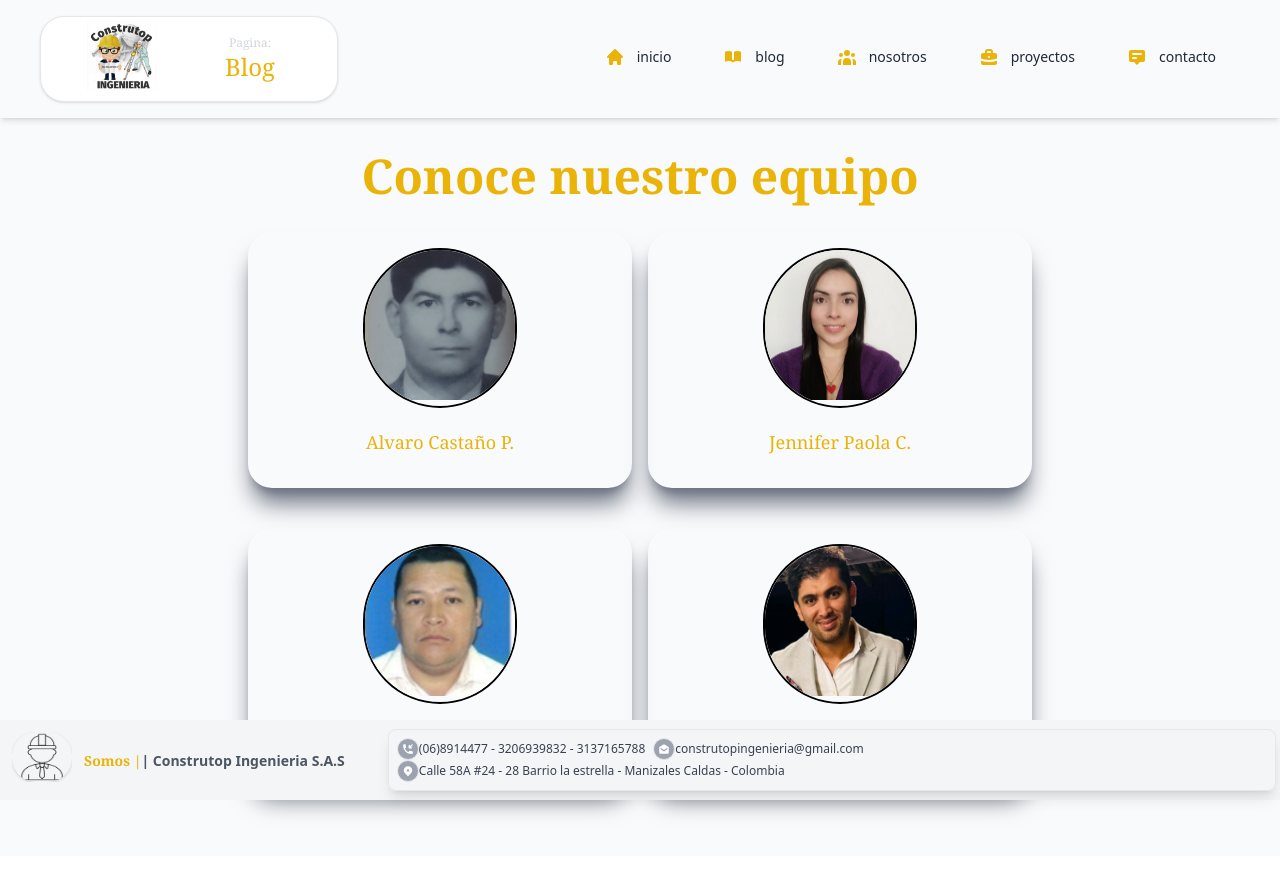
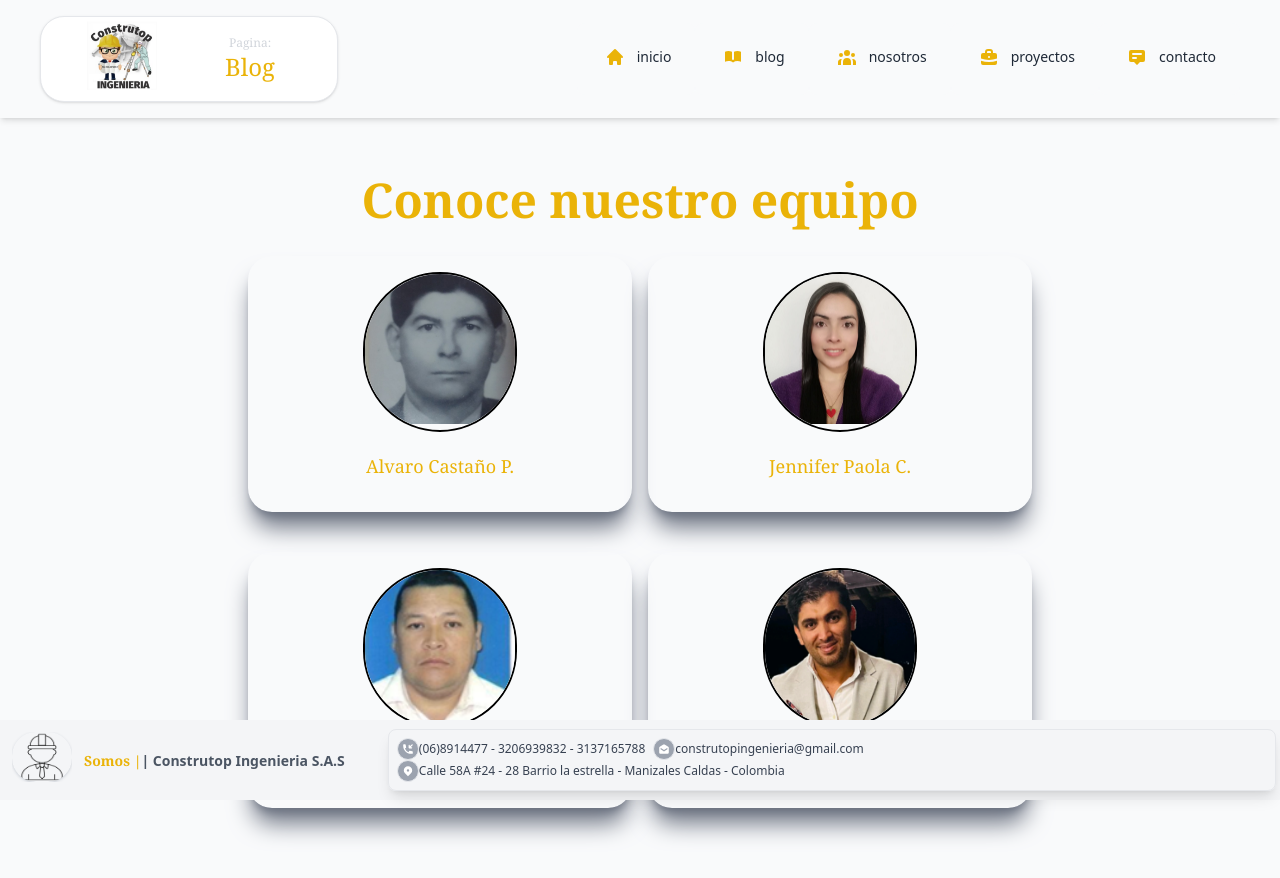
Before and after one commit to MCLRDRI15/construtop-Ingenieria, a Next.js app: page /blog in a window 1280 px wide. Shown: the top 878 px of the page. Before the commit the page ends 856 px from the top, so only its background shows below. Built offline with nearby package versions, Linux system fonts and the light colour scheme.

Commit message:
Update index.tsx

```diff
--- a/src/pages/blog/index.tsx
+++ b/src/pages/blog/index.tsx
@@ -37,7 +37,7 @@ export default function BlogPage() {
       </Head>
       <MainLayout currentPage={"Blog"} data={""}>
         <div className={`bg-gray-50 relative top-20 md:top-28`}>
-          <div className="py-10">
+          <div className="py-16">
             <div className="mx-10 text-center">
               <span className="text-lg sm:text-3xl lg:text-5xl font-serif text-yellow-500 font-semibold">
                 Conoce nuestro equipo
```
